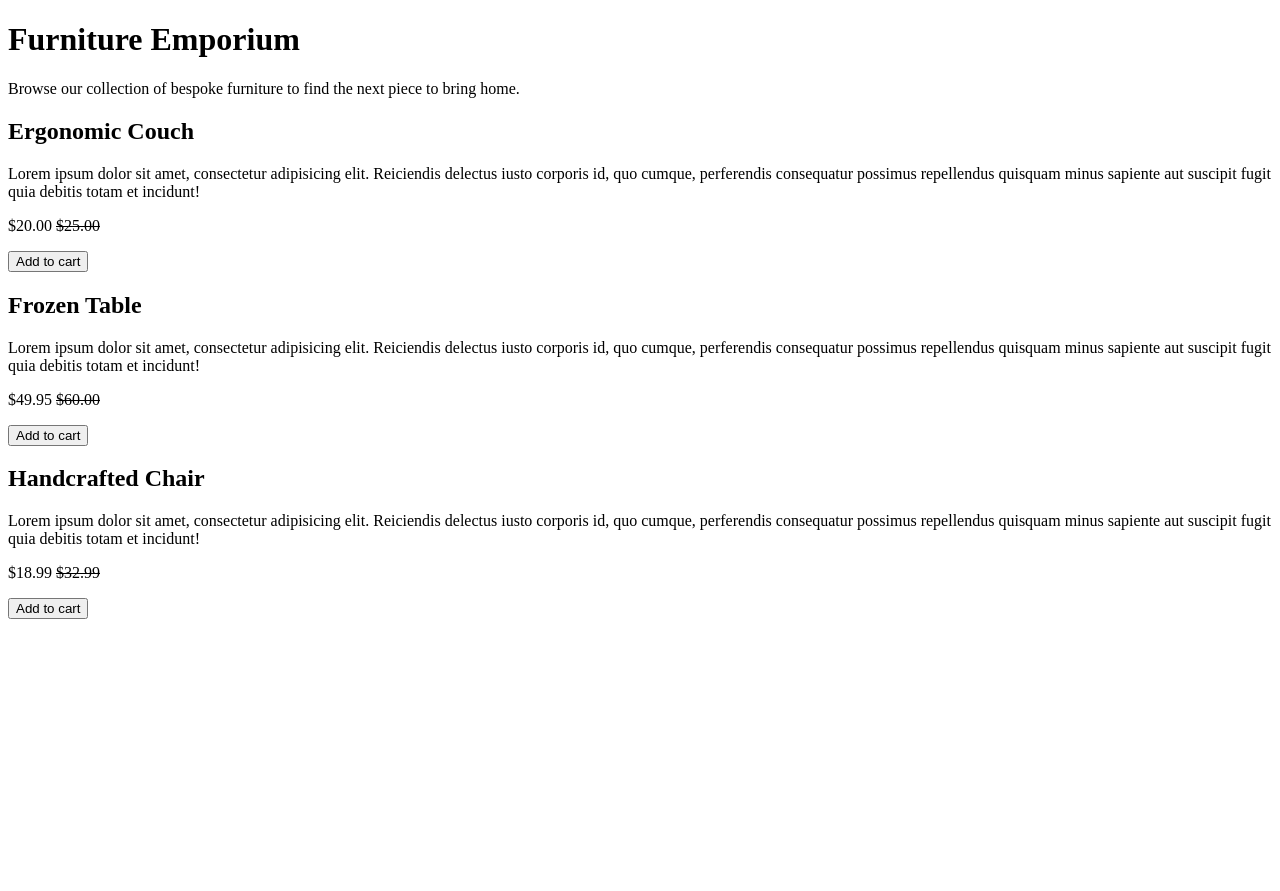
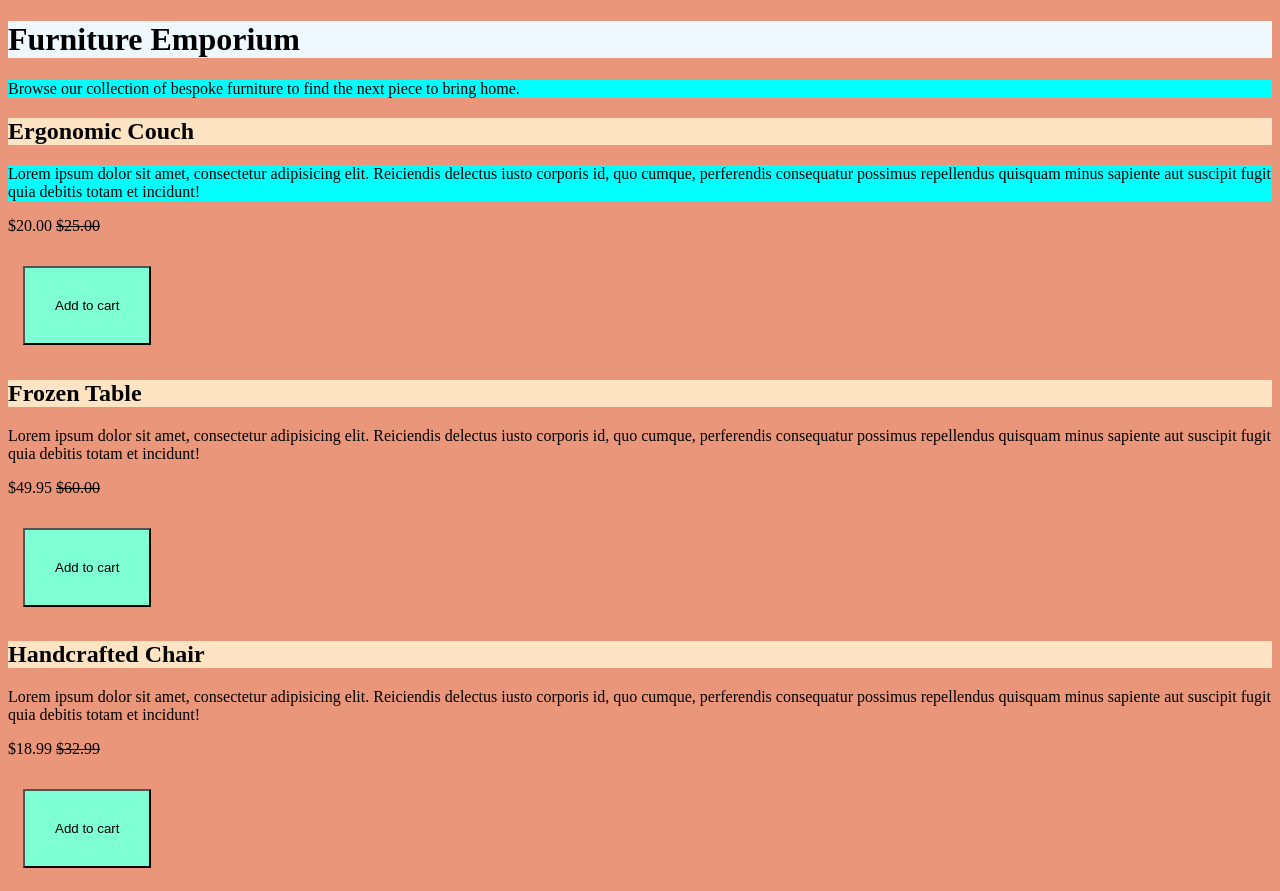
Before and after one commit to Jsons21/Furniture_Emporium_block05, a plain HTML site: page index.html in a window 1280 px wide. Before the commit the page ends 800 px from the top, so only its background shows below. Drawn offline with Linux system fonts and the light colour scheme.

Commit message:
Furniture_Emporium

```diff
--- a/index.css
+++ b/index.css
@@ -0,0 +1,19 @@
+* {
+  background-color: darksalmon;
+}
+.font1 {
+  background-color: aqua;
+}
+button {
+}
+h1 {
+  background-color: aliceblue;
+}
+button {
+  margin: 15px;
+  padding: 30px;
+  background-color: aquamarine;
+}
+h2 {
+  background-color: bisque;
+}
--- a/index.html
+++ b/index.html
@@ -2,19 +2,20 @@
 <html lang="en">
   <head>
     <title>Furniture Emporium</title>
+    <link rel="stylesheet" href="index.css">
   </head>
   <body>
     <main>
       <header>
-        <h1>Furniture Emporium</h1>
-        <p>
+        <h1 class="impact headergap">Furniture Emporium</h1>
+        <p class="margingap font1">
           Browse our collection of bespoke furniture to find the next piece to
           bring home.
         </p>
       </header>
       <article>
         <h2>Ergonomic Couch</h2>
-        <p>
+        <p class="font1">
           Lorem ipsum dolor sit amet, consectetur adipisicing elit. Reiciendis
           delectus iusto corporis id, quo cumque, perferendis consequatur
           possimus repellendus quisquam minus sapiente aut suscipit fugit quia
```
